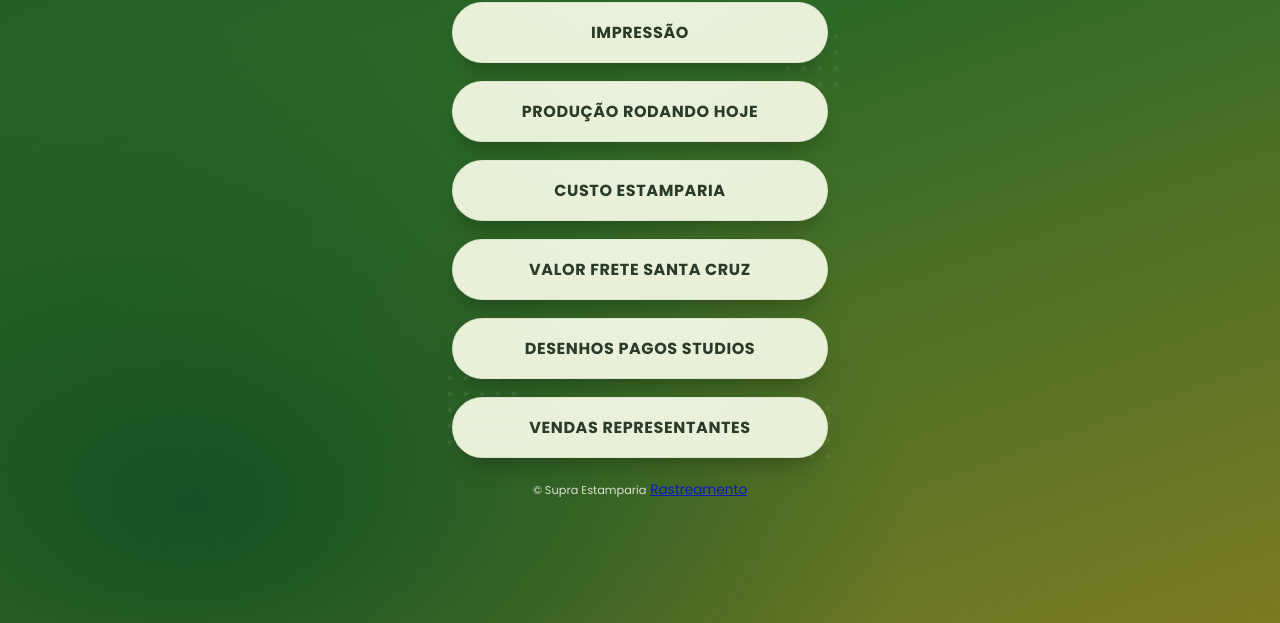
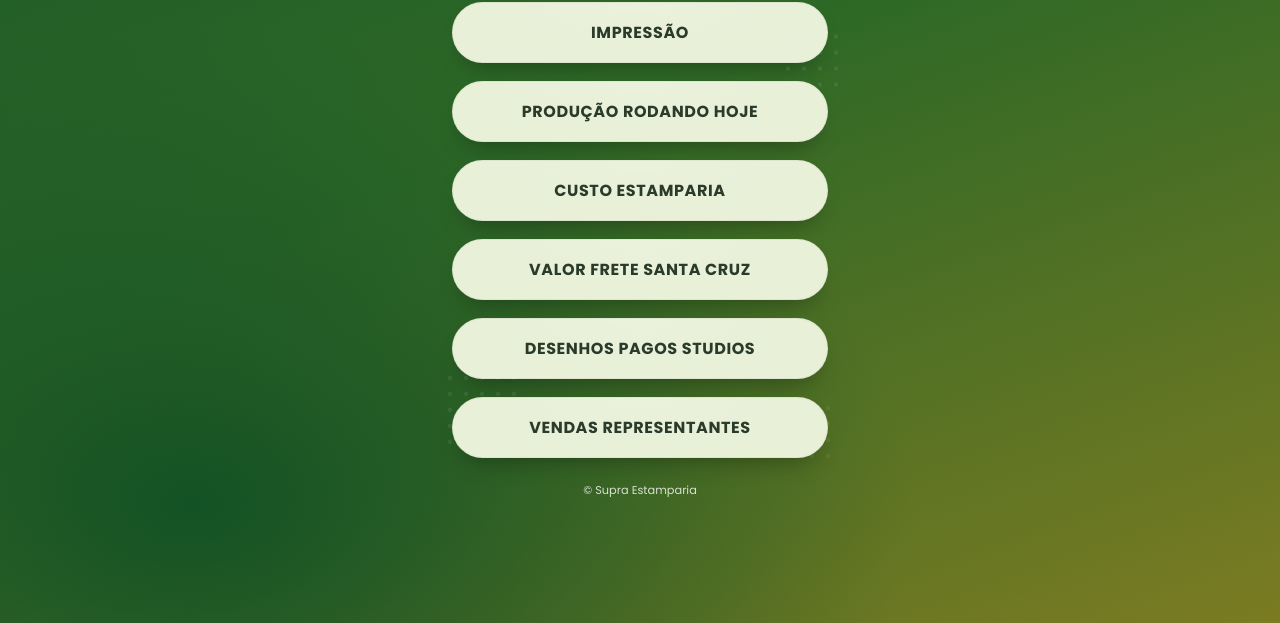
Before and after one commit to Paulof-stack/relatorio_supra, a plain HTML site: page index.html in a window 1280 px wide. Shown: the part 177-800 px from the top of the page. Drawn offline with Linux system fonts and the light colour scheme.

Commit message:
Update index.html

```diff
--- a/index.html
+++ b/index.html
@@ -169,7 +169,6 @@
 
     <footer>
       <small>© Supra Estamparia</small>
-      <a href="https://www.siterastreio.com.br/" target="_blank">Rastreamento</a>
     </footer>
   </div>
 </body>
```
